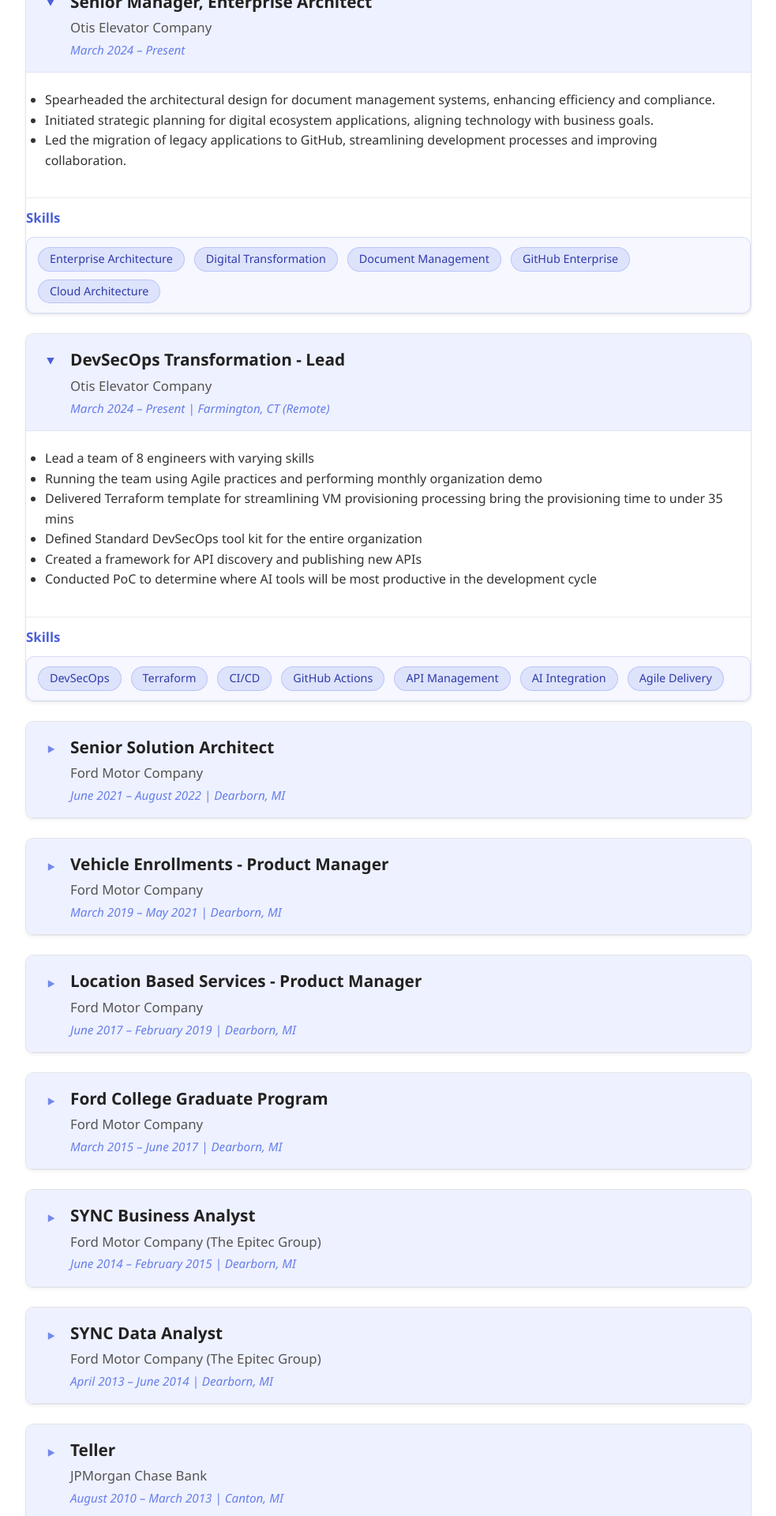
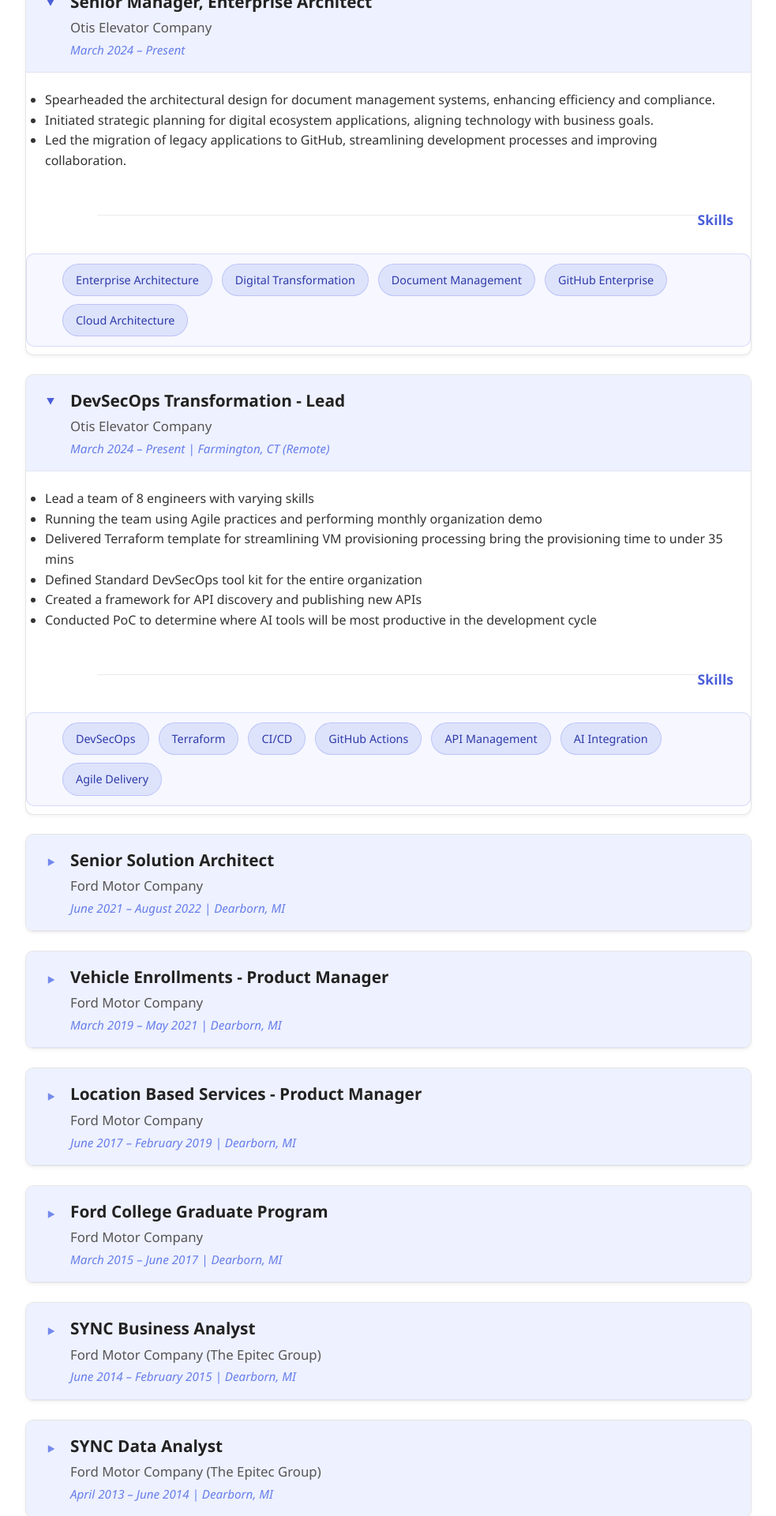
Before and after one commit to r91dua/my-portfolio, a Jekyll site: the page built from index.html, in a window 1280 px wide. Shown: the part 607-2527 px from the top of the page at 79% size, without its empty margins (148-1131 px from the left). Built offline with Jekyll 4.4.1, drawn with Linux system fonts in a browser that asks for light colours.

Commit message:
Update styles.css

```diff
--- a/assets/css/styles.css
+++ b/assets/css/styles.css
@@ -234,14 +234,16 @@ details.experience-item h5 {
 /* Skills header */
 details.experience-item .skills-header,
 details.education-item  .skills-header {
-  font-size: 1.05em;
+  font-size: 1.1em;
   font-weight: 700;
   color: #4b5fd9;
-  margin: 14px 0 10px;
-  padding: 0;
+  margin: 12px 0 10px;
+  padding-left: 45px;  /* <<< matches body indentation */
+  display: flex;
+  align-items: center;
 }
 
-/* Divider when skills follow a list */
+/* Divider before skills */
 details.experience-item ul + .skills-header::before,
 details.education-item  ul + .skills-header::before {
   content: "";
@@ -250,6 +252,8 @@ details.education-item  ul + .skills-header::before {
   background: rgba(0,0,0,0.08);
   margin-bottom: 12px;
   border-radius: 1px;
+  width: calc(100% - 60px);
+  margin-left: 45px;
 }
 
 /* Skills container */
@@ -258,8 +262,8 @@ details.education-item  .skills {
   display: flex;
   flex-wrap: wrap;
   gap: 10px 12px;
-  padding: 12px 14px;
-  margin: 0;
+  padding: 12px 20px 12px 45px; /* aligned with content */
+  margin-bottom: 10px;
   background: #f6f7ff;
   border: 1px solid rgba(75,95,217,0.18);
   border-radius: 10px;
@@ -271,15 +275,16 @@ details.education-item  .skill-tag {
   display: inline-flex;
   align-items: center;
   justify-content: center;
-  padding: 6px 14px;
+  padding: 8px 16px;
   font-size: 0.9em;
-  line-height: 1.15;
-  white-space: nowrap;
+  font-weight: 500;
   border-radius: 9999px;
   color: #2e3ba8;
   background: rgba(102,126,234,0.16);
   border: 1px solid rgba(102,126,234,0.3);
   transition: background 0.15s ease, border-color 0.15s ease, transform 0.05s ease;
+  text-align: center;
+  min-width: fit-content;
 }
 
 details.experience-item .skill-tag:hover,
@@ -307,23 +312,17 @@ details.education-item[open]  > :not(summary) {
 }
 
 /* ===========================================================
-   Responsive Adjustments for Chips
+   Responsive Adjustments
    =========================================================== */
 @media (max-width: 640px) {
-  details.experience-item > :not(summary),
-  details.education-item  > :not(summary) {
-    padding: 12px 16px 16px 42px;
+  details.experience-item .skills,
+  details.education-item  .skills {
+    padding-left: 32px;
+    gap: 8px 10px;
   }
 
-  details.experience-item .skills,
-  details.education-item  .skills {
-    gap: 8px 10px;
-    padding: 10px 12px;
-  }
-
-  details.experience-item .skill-tag,
-  details.education-item  .skill-tag {
-    font-size: 0.85em;
-    padding: 6px 10px;
+  details.experience-item .skills-header,
+  details.education-item  .skills-header {
+    padding-left: 32px;
   }
 }
```
